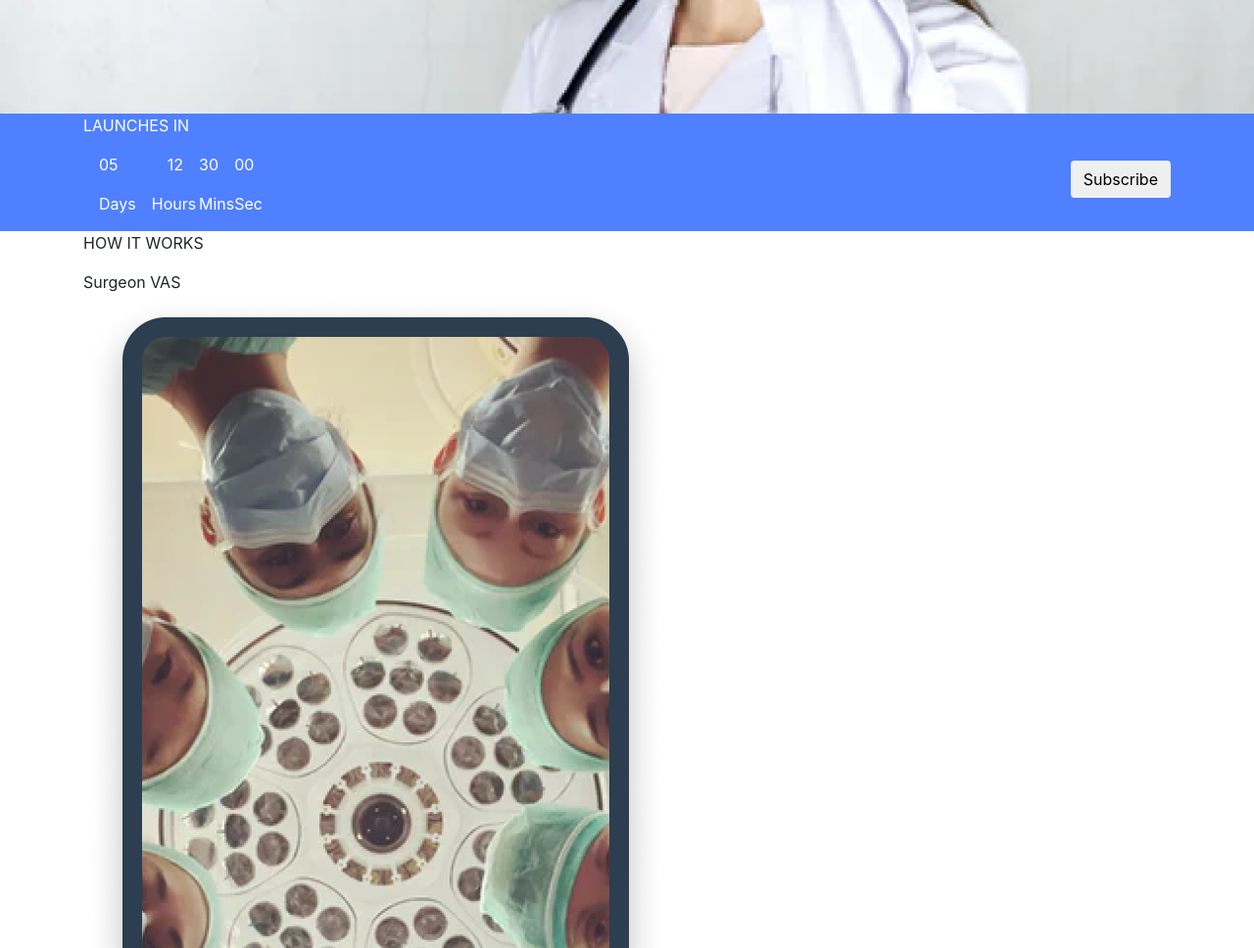
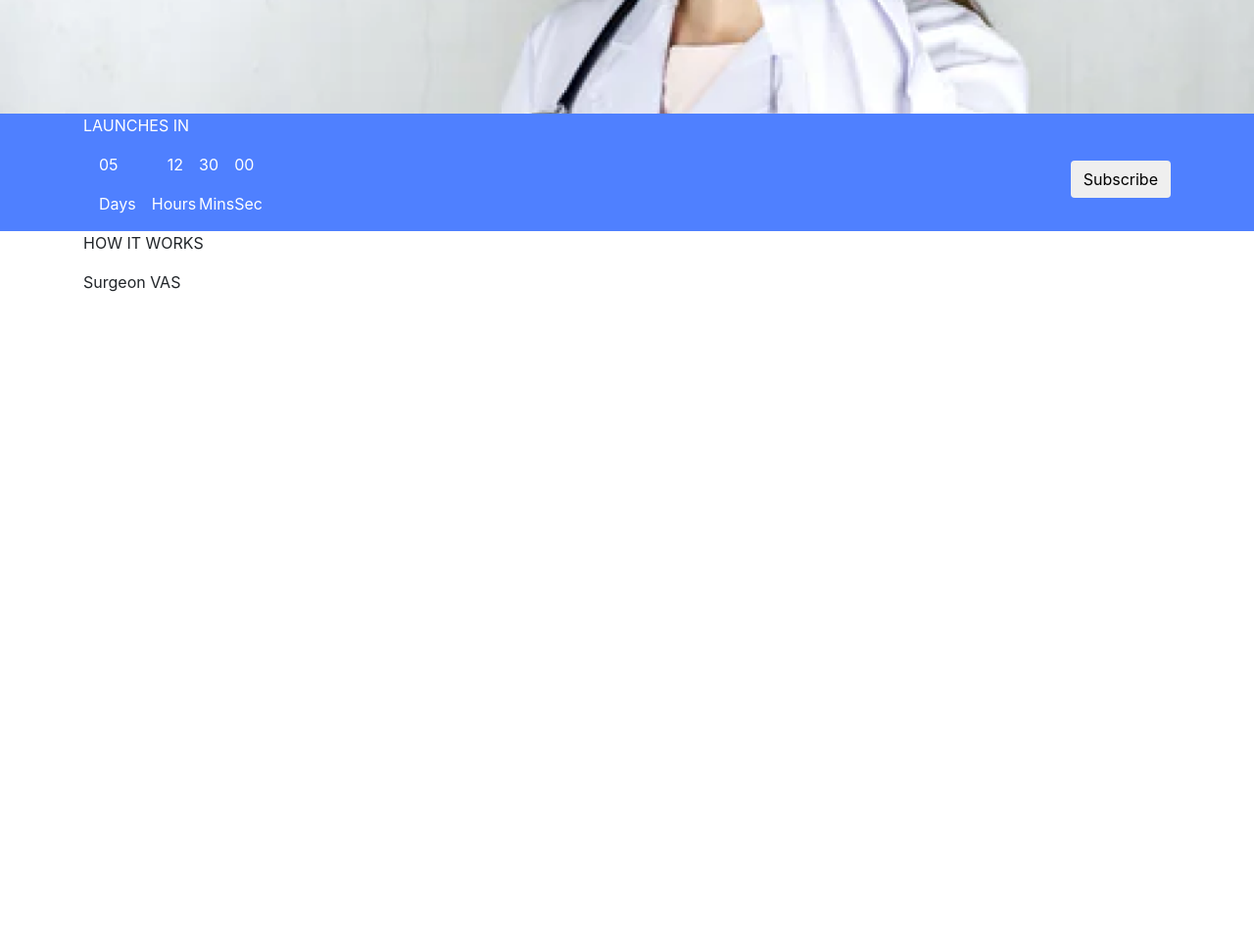
Before and after one commit to ekomikie/Surgeon-VAS, a plain HTML site: page index.html in a window 1280 px wide. Shown: the part 572-1540 px from the top of the page at 98% size. After the commit the page ends 872 px from the top, so only its background shows below. Drawn offline with nearby package versions, Linux system fonts and the light colour scheme.

Commit message:
Update index.html

```diff
--- a/index.html
+++ b/index.html
@@ -150,7 +150,7 @@
                     Surgeon VAS
                 </div>
                 <div >
-                    <img src="./assets/images/surgical.png" alt="">
+
                 </div>
 
             </div>
```
